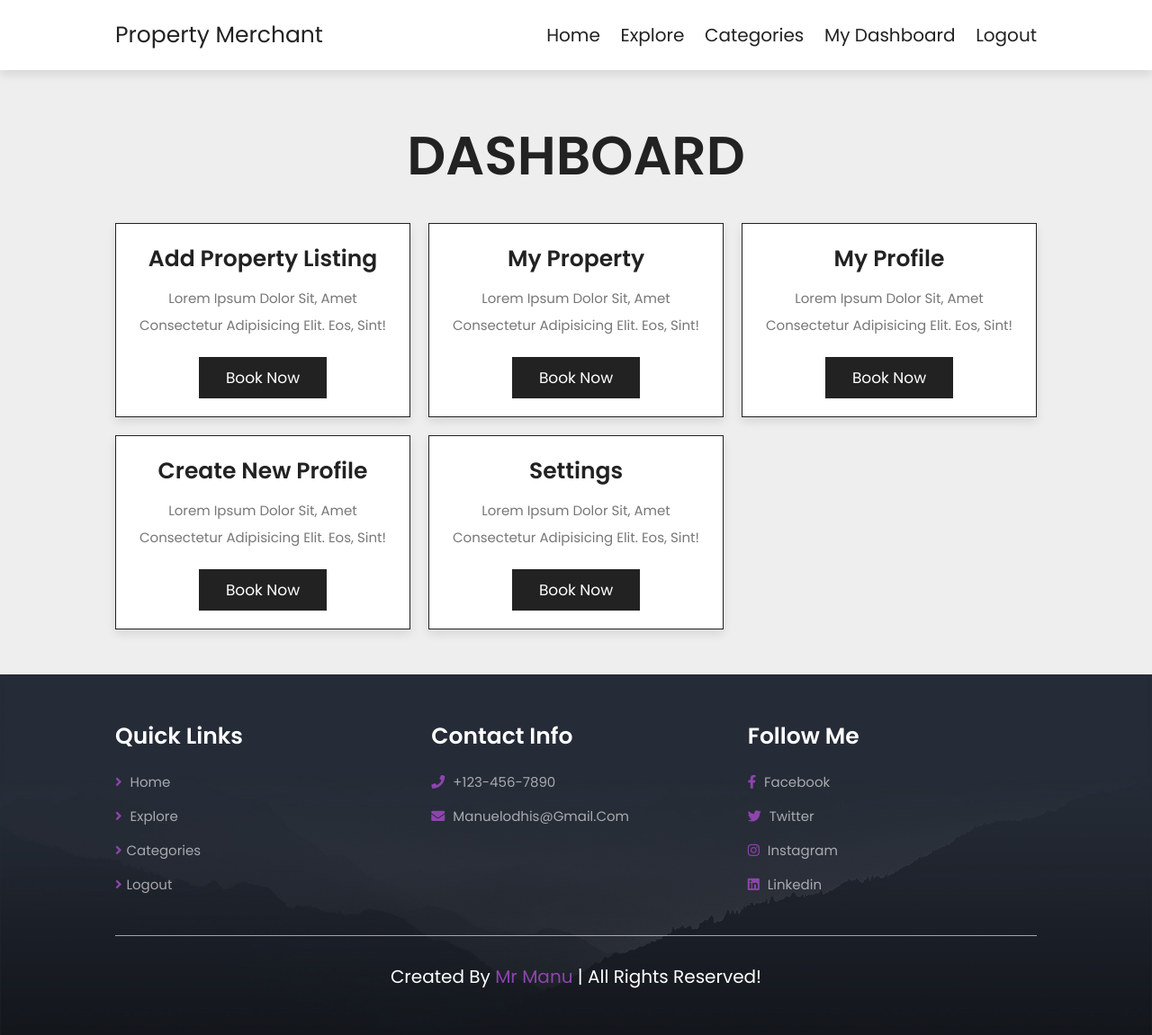
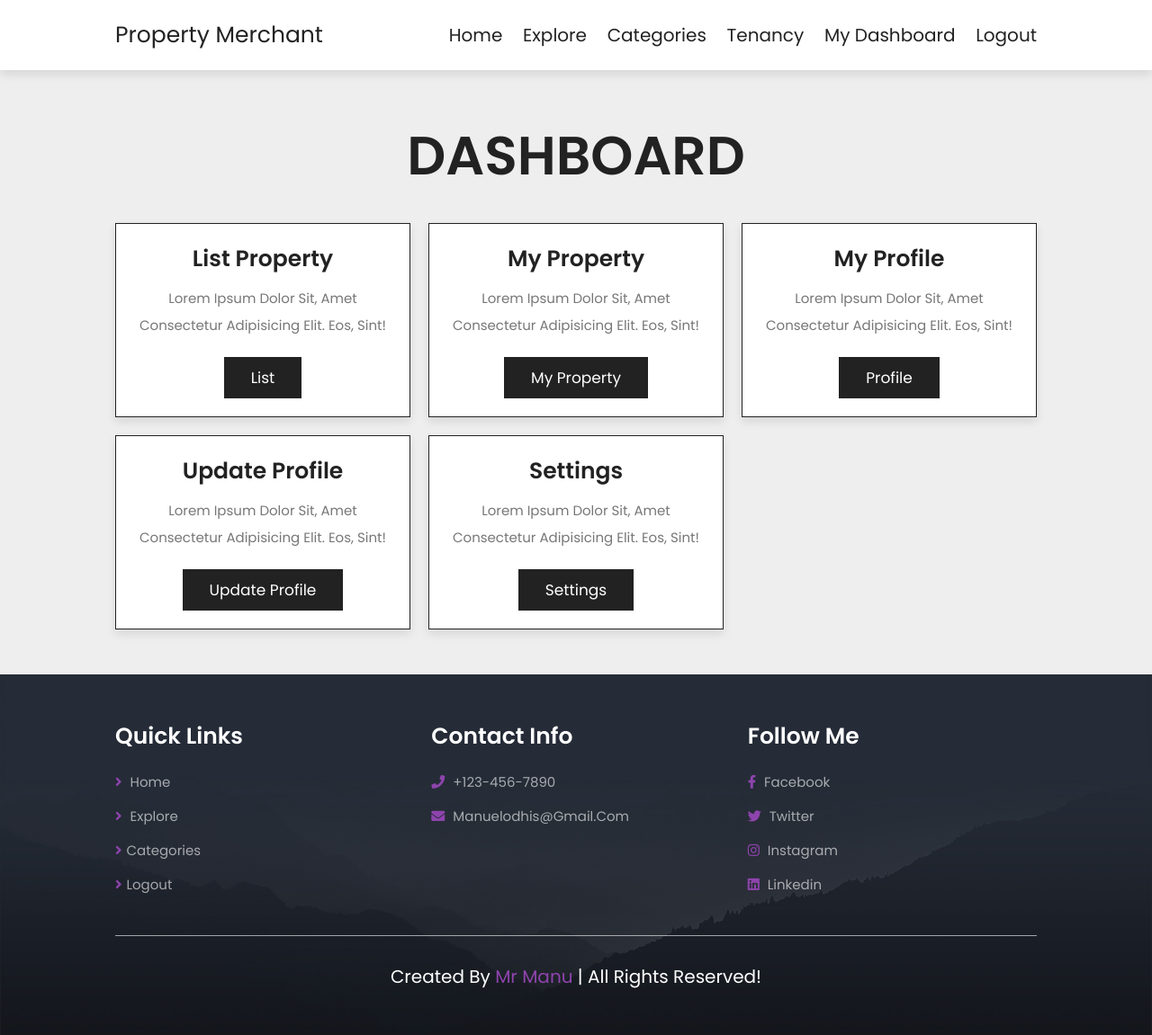
Before and after one commit to ianemmanuel/Real_estate_listing_webapp, a Django app: page /accounts/my-dashboard in a window 1280 px wide. Shown: the whole page at 90% size. Run offline with Django 3.2, Linux system fonts and the light colour scheme; a user stored in the database is signed in; tables that the repository leaves empty hold one stand-in row (values such as "Sample post"); some libraries are stand-ins or nearby versions.

Commit message:
added the profile page, the profile create and edit functionality to users, enabled users to add and display images on the website

```diff
--- a/accounts/admin.py
+++ b/accounts/admin.py
@@ -1,6 +1,7 @@
 from django.contrib import admin
-from .models import User, Customer, Employee
+from .models import User, Customer, Employee, Profile
 
 admin.site.register(User)
 admin.site.register(Customer)
 admin.site.register(Employee)
+admin.site.register(Profile)
--- a/accounts/models.py
+++ b/accounts/models.py
@@ -1,4 +1,5 @@
 from django.db import models
+from django.urls import reverse
 from django.contrib.auth.models import AbstractUser
 
 class User(AbstractUser):
@@ -25,3 +26,22 @@ class Employee(models.Model):
 
     class Meta:
         verbose_name_plural='3. Employees'
+
+
+class Profile(models.Model):
+    user = models.OneToOneField(User, null=True, on_delete=models.CASCADE)
+    bio=models.TextField()
+    profile_pic = models.ImageField(upload_to="profile_imgs/",null=True, blank=True)
+    facebook_url=models.CharField(max_length=200, blank=True, null=True)
+    instagram_url=models.CharField(max_length=200, blank=True, null=True)
+    twitter_url=models.CharField(max_length=200, blank=True, null=True)
+    website_url=models.CharField(max_length=200, blank=True, null=True)
+
+    class Meta:
+        verbose_name_plural='4. Profile'
+
+    def __str__(self):
+        return str(self.user)
+
+    def get_absolute_url(self):
+        return reverse('home')
--- a/accounts/templates/dashboard/dashboard.html
+++ b/accounts/templates/dashboard/dashboard.html
@@ -1,7 +1,7 @@
 {% extends 'base.html' %}
 {% load static %}
 {% block title %}
-        Property Merchant | My Dashboard
+         My Dashboard | Property Merchant
     {% endblock %}
 {% block content %}
 <section class="home-packages">
@@ -11,9 +11,9 @@
          {% if user.is_employee %}
         <div class="box">
            <div class="content">
-              <h3>Add Property Listing</h3>
+              <h3>List Property</h3>
               <p>Lorem ipsum dolor sit, amet consectetur adipisicing elit. Eos, sint!</p>
-              <a href="{% url 'add_listing'%}" class="btn">book now</a>
+              <a href="{% url 'add_listing'%}" class="btn">List</a>
            </div>
         </div>
 
@@ -21,31 +21,41 @@
            <div class="content">
               <h3>My Property</h3>
               <p>Lorem ipsum dolor sit, amet consectetur adipisicing elit. Eos, sint!</p>
-              <a href="book.php" class="btn">book now</a>
+              <a href="book.php" class="btn">My Property</a>
            </div>
         </div>
         {% endif %}
+        {% if user.profile.id %}
         <div class="box">
            <div class="content">
               <h3>My Profile</h3>
               <p>Lorem ipsum dolor sit, amet consectetur adipisicing elit. Eos, sint!</p>
-              <a href="book.php" class="btn">book now</a>
+              <a href="{% url 'show_profile_page' user.profile.id %}" class="btn">Profile</a>
            </div>
         </div>
 
-        <div class="box">
+         <div class="box">
+            <div class="content">
+               <h3>Update Profile</h3>
+               <p>Lorem ipsum dolor sit, amet consectetur adipisicing elit. Eos, sint!</p>
+               <a href="{% url 'edit_profile_page' user.profile.id %}" class="btn">Update Profile</a>
+            </div>
+         </div>
+         {% else %}
+
+         <div class="box">
             <div class="content">
                <h3>Create New Profile</h3>
                <p>Lorem ipsum dolor sit, amet consectetur adipisicing elit. Eos, sint!</p>
-               <a href="book.php" class="btn">book now</a>
+               <a href="{% url 'create_profile_page' %}" class="btn">Create</a>
             </div>
          </div>
-
+         {% endif %}
          <div class="box">
             <div class="content">
                <h3>Settings</h3>
                <p>Lorem ipsum dolor sit, amet consectetur adipisicing elit. Eos, sint!</p>
-               <a href="{% url 'settings'%}" class="btn">book now</a>
+               <a href="{% url 'settings'%}" class="btn">Settings</a>
             </div>
          </div>
       {% else %}
--- a/accounts/templates/dashboard/delete_listing.html
+++ b/accounts/templates/dashboard/delete_listing.html
@@ -1,7 +1,7 @@
 {% extends 'base.html' %}
 {% load static %}
 {% block title %}
-        Property Merchant | Delete Listing
+        Delete Listing | Property Merchant
     {% endblock %}
 {% block content %}
 <section class="booking">
--- a/accounts/templates/dashboard/update_listing.html
+++ b/accounts/templates/dashboard/update_listing.html
@@ -1,14 +1,15 @@
 {% extends 'base.html' %}
 {% load static %}
 {% block title %}
-        Property Merchant | Edit Listing
+         Update Listing | Property Merchant
     {% endblock %}
 {% block content %}
+<br />
 <section class="booking">
     <h1 class="heading-title">Update: {{listing.title}}</h1>
     {% if user.is_authenticated %}
         {% if listing.Agent.id == user.id %}
-            <form  method="post" class="book-form">
+            <form  method="post" class="book-form" enctype="multipart/form-data">
                 <div class="flex">
                     <div class="inputBox">
                     {% csrf_token %}
--- a/accounts/urls.py
+++ b/accounts/urls.py
@@ -15,4 +15,8 @@ urlpatterns=[
      path('settings/',views.UserEditView.as_view(), name='settings'),
      path('password/', views.PasswordsChangeView.as_view(template_name ="user/change-password.html")),
      path('password_success', views.password_success, name="password_success"),
+     path('<int:pk>/profile/', views.ShowProfilePageView.as_view(), name= 'show_profile_page'),
+     path('<int:pk>/edit_profile_page/', views.EditProfilePageView.as_view(), name= 'edit_profile_page'),
+     path('create_profile_page/', views.CreateProfilePageView.as_view(), name= 'create_profile_page'),
+
 ]
--- a/accounts/views.py
+++ b/accounts/views.py
@@ -2,14 +2,16 @@ from django.contrib.auth import login, logout,authenticate
 from django.shortcuts import redirect, render
 from django.contrib import messages
 from django.views.generic import CreateView, UpdateView, DeleteView
-from .form import CustomerSignUpForm, EmployeeSignUpForm, EditSettingsForm, PasswordChangingForm
+from .form import CustomerSignUpForm, EmployeeSignUpForm, EditSettingsForm, PasswordChangingForm, ProfilePageForm, EditProfilePageForm
 from django.contrib.auth.forms import AuthenticationForm, UserChangeForm,  PasswordChangeForm
 from django.contrib.auth.views import  PasswordChangeView
-from .models import User
+from .models import User, Profile
 from listings.models import Listing, Category
 from listings.forms import ListingForm, UpdateListingForm
 from django.urls import reverse_lazy
 from django.views import generic
+from django.shortcuts import get_object_or_404, render
+from django.views.generic import DetailView, CreateView, ListView
 
 def register(request):
     return render(request, 'user/register.html')
@@ -97,3 +99,33 @@ class PasswordsChangeView(PasswordChangeView):
 
 def password_success(request):
   return render(request, 'user/password_success.html',{})
+
+
+class ShowProfilePageView(DetailView):
+  model = Profile
+  template_name = 'user/user_profile.html'
+
+  def get_context_data(self, *args, **kwargs):
+    # users = Profile.objects.all()
+    context = super(ShowProfilePageView, self).get_context_data(*args,**kwargs)
+    page_user = get_object_or_404(Profile, id=self.kwargs['pk'])
+    context["page_user"] = page_user
+    return context
+
+class EditProfilePageView(generic.UpdateView):
+  model = Profile
+  template_name = 'user/edit_profile_page.html'
+  form_class =  EditProfilePageForm
+
+  success_url = reverse_lazy('index')
+
+class CreateProfilePageView(CreateView):
+  model = Profile
+  template_name = 'user/create_user_profile_page.html'
+  form_class = ProfilePageForm
+  success_url = reverse_lazy('index')
+
+
+  def form_valid(self, form):
+    form.instance.user = self.request.user
+    return super().form_valid(form)
--- a/demo_register/urls.py
+++ b/demo_register/urls.py
@@ -15,9 +15,11 @@ Including another URLconf
 """
 from django.contrib import admin
 from django.urls import path,include
+from django.conf import settings
+from django.conf.urls.static import static
 
 urlpatterns = [
     path('accounts/', include('accounts.urls')),
     path('', include('listings.urls')),
     path('admin/', admin.site.urls),
-]
+]+static(settings.MEDIA_URL, document_root=settings.MEDIA_ROOT)
--- a/listings/templates/base.html
+++ b/listings/templates/base.html
@@ -7,7 +7,7 @@
    <meta name="viewport" content="width=device-width, initial-scale=1.0">
    <title>
     {% block title %}
-        Property Merchant
+        Property Merchant | Home
     {% endblock %}
    </title>
 
@@ -33,6 +33,7 @@
       <a href="/">home</a>
       <a href="{% url 'listings' %}">Explore</a>
       <a href="{% url 'categories'%}">Categories</a>
+      <a href="{% url 'categories'%}">Tenancy</a>
       {% if user.is_authenticated %}
       <a href="{% url 'my_dashboard' %}">My Dashboard</a>
       <a href="{% url 'logout' %}">Logout</a>
--- a/listings/templates/index/listings.html
+++ b/listings/templates/index/listings.html
@@ -1,7 +1,7 @@
 {% extends 'base.html' %}
 {% load static %}
 {% block title %}
-        Property Merchant | Listings
+  Explore | Property Merchant
     {% endblock %}
 {% block content %}
 <section class="home-packages">
--- a/listings/templates/user/settings.html
+++ b/listings/templates/user/settings.html
@@ -1,7 +1,7 @@
 {% extends 'base.html' %}
 {% load static %}
 {% block title %}
-        Property Merchant | Settings
+       Settings | Property Merchant
     {% endblock %}
 {% block content %}
 
```
Also changed, not shown: accounts/form.py (+29 -1 lines), accounts/templates/dashboard/add_listing.html (+4 -3 lines), listings/templates/index/categories.html (+4 -4 lines), listings/templates/user/create_user_profile_page.html (added, +43 -0 lines), listings/templates/user/edit_profile_page.html (added, +48 -0 lines), listings/templates/user/user_profile.html (added, +32 -0 lines), accounts/migrations/0004_profile.py (added), listings/static/images/icon.png (added).
